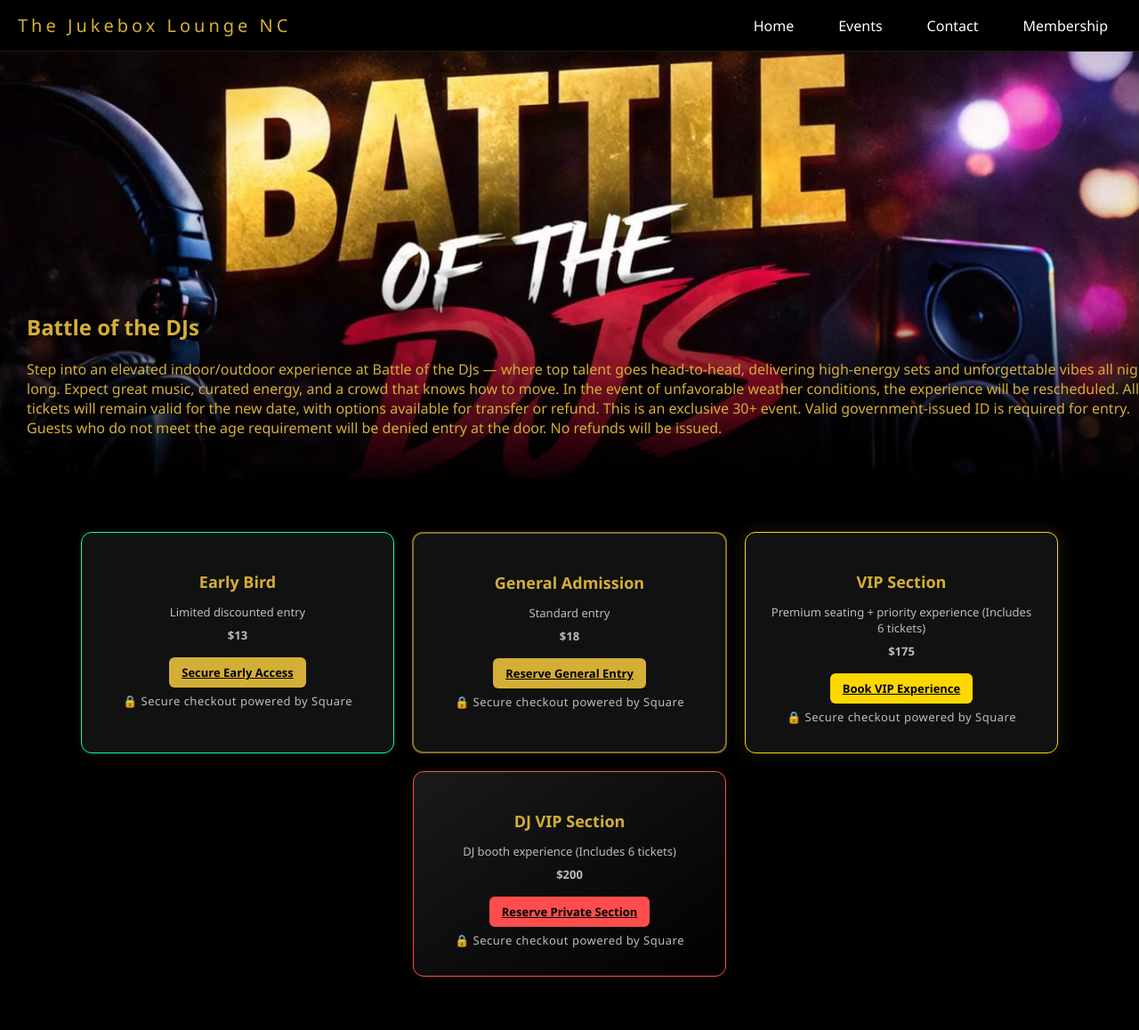
After one commit to insight1224/jukebox-clean, a Flask app: page /events/1 in a window 1280 px wide. The commit adds this page. Shown: the whole page at 89% size. Run offline with Flask 3, Linux system fonts and the light colour scheme.

Commit message:
official site launch

```diff
--- a/app.py
+++ b/app.py
@@ -50,17 +50,28 @@ def send_email(subject, body, to_email):
         with smtplib.SMTP_SSL("smtp.gmail.com", 465) as smtp:
             smtp.login(EMAIL_ADDRESS, EMAIL_PASSWORD)
             smtp.send_message(msg)
-
     except Exception as e:
         print("Email failed:", e)
 
 # -------------------------
-# EVENTS DATA (TEMP STATIC)
+# EVENTS DATA
 # -------------------------
 events_data = [
     {
         "id": 1,
         "name": "Battle of the DJs",
+        "flyer": "images/flyer-part1.jpg",
+        "description": """Step into an elevated indoor/outdoor experience at Battle of the DJs — where top talent goes head-to-head, delivering high-energy sets and unforgettable vibes all night long. Expect great music, curated energy, and a crowd that knows how to move.
+
+In the event of unfavorable weather conditions, the experience will be rescheduled. All tickets will remain valid for the new date, with options available for transfer or refund.
+
+This is an exclusive 30+ event. Valid government-issued ID is required for entry. Guests who do not meet the age requirement will be denied entry at the door. No refunds will be issued.""",
+
+        "early_link": "https://square.link/u/EyY0RvTh?src=sheet",
+        "ga_link": "https://square.link/u/Y9p9XqJo?src=sheet",
+        "vip_link": "https://square.link/u/ikIAImYb?src=sheet",
+        "booth_link": "https://square.link/u/QfLXGM6i?src=sheet",
+
         "tickets": {
             "early": {"price": 13, "sold": 0, "size": 1},
             "ga": {"price": 18, "sold": 0, "size": 1},
@@ -69,24 +80,68 @@ events_data = [
         }
     }
 ]
-
 # -------------------------
-# ROUTES
+# HOME
 # -------------------------
 @app.route("/")
 def home():
     return render_template("index.html")
 
+# -------------------------
+# EVENTS
+# -------------------------
 @app.route("/events")
 def events():
     return render_template("events.html", events=events_data)
 
+@app.route("/events/<int:event_id>")
+def event_details(event_id):
+    event = next((e for e in events_data if e["id"] == event_id), None)
+
+    if not event:
+        return "Event not found"
+
+    return render_template("event_details.html", event=event)
+# -------------------------
+# CONTACT (FULLY WORKING)
+# -------------------------
+@app.route("/contact", methods=["GET", "POST"])
+def contact():
+    if request.method == "POST":
+        name = request.form.get("name")
+        email = request.form.get("email")
+        message = request.form.get("message")
+
+        conn = sqlite3.connect("database.db")
+        cursor = conn.cursor()
+
+        cursor.execute("""
+            INSERT INTO leads (type, name, email, details, status)
+            VALUES (?, ?, ?, ?, ?)
+        """, ("Contact Message", name, email, message, "New"))
+
+        conn.commit()
+        conn.close()
+
+        send_email(
+            "New Inquiry",
+            f"Name: {name}\nEmail: {email}\nMessage:\n{message}",
+            EMAIL_ADDRESS
+        )
+
+        return render_template("thank_you.html")
+
+    return render_template("contact.html")
+
+# -------------------------
+# MEMBERSHIP PAGE
+# -------------------------
 @app.route("/membership")
 def membership():
     return render_template("membership.html")
 
 # -------------------------
-# JOIN MEMBERSHIP (PRE-PAY)
+# JOIN MEMBERSHIP
 # -------------------------
 @app.route("/join-membership", methods=["POST"])
 def join_membership():
@@ -107,7 +162,7 @@ def join_membership():
     return redirect("https://square.link/u/fgiSNspy")
 
 # -------------------------
-# SQUARE WEBHOOK (POST-PAY)
+# WEBHOOK
 # -------------------------
 @app.route("/square-webhook", methods=["POST"])
 def square_webhook():
@@ -118,7 +173,6 @@ def square_webhook():
         if data.get("type") == "payment.updated":
             payment = data["data"]["object"]["payment"]
             amount = payment["amount_money"]["amount"] / 100
-
             email = payment.get("buyer_email_address", "unknown")
 
             if amount == 10:
@@ -133,7 +187,7 @@ def square_webhook():
                 conn.commit()
                 conn.close()
 
-                print("✅ Membership added:", email)
+                print("✅ Membership added")
 
     except Exception as e:
         print("Webhook error:", e)
@@ -176,7 +230,7 @@ def dashboard():
 
     conn.close()
 
-    # EVENT + TOTAL METRICS
+    # EVENTS
     event_revenue_total = 0
     total_attendance = 0
     event_stats = []
@@ -199,7 +253,6 @@ def dashboard():
             "tickets_sold": sum(t["sold"] for t in event["tickets"].values())
         })
 
-    # FINAL TOTAL
     total_revenue = event_revenue_total + membership_revenue
 
     return render_template(
@@ -207,7 +260,7 @@ def dashboard():
         leads=leads,
         total_leads=total_leads,
         vip_count=vip_count,
-        dj_count= dj_count,
+        dj_count=dj_count,
         requests_count=requests_count,
         membership_count=membership_count,
         membership_revenue=membership_revenue,
@@ -217,8 +270,10 @@ def dashboard():
         event_stats=event_stats,
         members=members
     )
+
 # -------------------------
 # RUN
 # -------------------------
 if __name__ == "__main__":
-    app.run(debug=True)
+    print("🚀 STARTING APP...")
+    app.run(debug=True, port=5050)
--- a/static/events.css
+++ b/static/events.css
@@ -105,3 +105,8 @@
 .premium-btn:hover {
     background: #FFD700;
 }
+.card-link {
+    display: block;
+    text-decoration: none;
+    color: inherit;
+}
--- /dev/null
+++ b/templates/event_details.html
@@ -0,0 +1,100 @@
+{% extends 'base.html' %}
+
+{% block content %}
+
+<link rel="stylesheet" href="{{ url_for('static', filename='event_detail.css') }}">
+
+<!-- HERO -->
+<section class="event-hero">
+
+    <img src="{{ url_for('static', filename=event.flyer if event.flyer else 'images/flyer-part1.jpg') }}" alt="{{ event.name }} Flyer">
+
+    <div class="event-hero-overlay">
+        <h1>{{ event.name }}</h1>
+        <p>{{ event.description if event.description else "Step into an elevated indoor/outdoor experience at Battle of the DJs — where top talent goes head-to-head, delivering high-energy sets and unforgettable vibes all night long. Expect great music, curated energy, and a crowd that knows how to move.
+
+In the event of unfavorable weather conditions, the experience will be rescheduled. All tickets will remain valid for the new date, with options available for transfer or refund.
+
+This is an exclusive 30+ event. Valid government-issued ID is required for entry. Guests who do not meet the age requirement will be denied entry at the door. Please note, no refunds will be issued for failure to meet this requirement." }}</p>
+    </div>
+
+</section>
+
+<!-- TICKET SECTION -->
+<section class="ticket-section">
+
+<div class="ticket-grid">
+
+    <!-- EARLY -->
+    <div class="ticket-box highlight">
+        <h3>Early Bird</h3>
+        <p>Limited discounted entry</p>
+        <p class="price">$13</p>
+
+        {% if event.early_link %}
+        <a href="{{ event.early_link }}" target="_blank" class="btn">
+            Secure Early Access
+        </a>
+        {% else %}
+        <span class="btn disabled">Coming Soon</span>
+        {% endif %}
+
+        <p class="secure-note">🔒 Secure checkout powered by Square</p>
+    </div>
+
+    <!-- GA -->
+    <div class="ticket-box">
+        <h3>General Admission</h3>
+        <p>Standard entry</p>
+        <p class="price">$18</p>
+
+        {% if event.ga_link %}
+        <a href="{{ event.ga_link }}" target="_blank" class="btn">
+            Reserve General Entry
+        </a>
+        {% else %}
+        <span class="btn disabled">Coming Soon</span>
+        {% endif %}
+
+        <p class="secure-note">🔒 Secure checkout powered by Square</p>
+    </div>
+
+    <!-- VIP -->
+    <div class="ticket-box vip">
+        <h3>VIP Section</h3>
+        <p>Premium seating + priority experience (Includes 6 tickets)</p>
+        <p class="price">$175</p>
+
+        {% if event.vip_link %}
+        <a href="{{ event.vip_link }}" target="_blank" class="btn vip-btn">
+            Book VIP Experience
+        </a>
+        {% else %}
+        <span class="btn disabled">Coming Soon</span>
+        {% endif %}
+
+        <p class="secure-note">🔒 Secure checkout powered by Square</p>
+    </div>
+
+    <!-- BOOTH -->
+    <div class="ticket-box ultra">
+        <h3>DJ VIP Section</h3>
+        <p>DJ booth experience (Includes 6 tickets)</p>
+        <p class="price">$200</p>
+
+        {% if event.booth_link %}
+        <a href="{{ event.booth_link }}" target="_blank" class="btn ultra-btn">
+            Reserve Private Section
+        </a>
+        {% else %}
+        <span class="btn disabled">Coming Soon</span>
+        {% endif %}
+
+        <p class="secure-note">🔒 Secure checkout powered by Square</p>
+    </div>
+
+</div>
+
+</section>
+
+{% endblock %}
--- a/templates/index.html
+++ b/templates/index.html
@@ -122,9 +122,7 @@
             <div class="poster-image-wrapper" onclick="openFlyer('/static/images/battle1.jpg')">
                 <img src="/static/images/battle1.jpg">
             </div>
-
-            <a href="/dj-signup" class="btn">Apply as DJ</a>
-        </div>
+	</div>
 
         <!-- PART 2 -->
         <div class="poster-card">
```
Also changed, not shown: templates/event_detail.html (deleted, +0 -80 lines), templates/events.html (+7 -12 lines).
